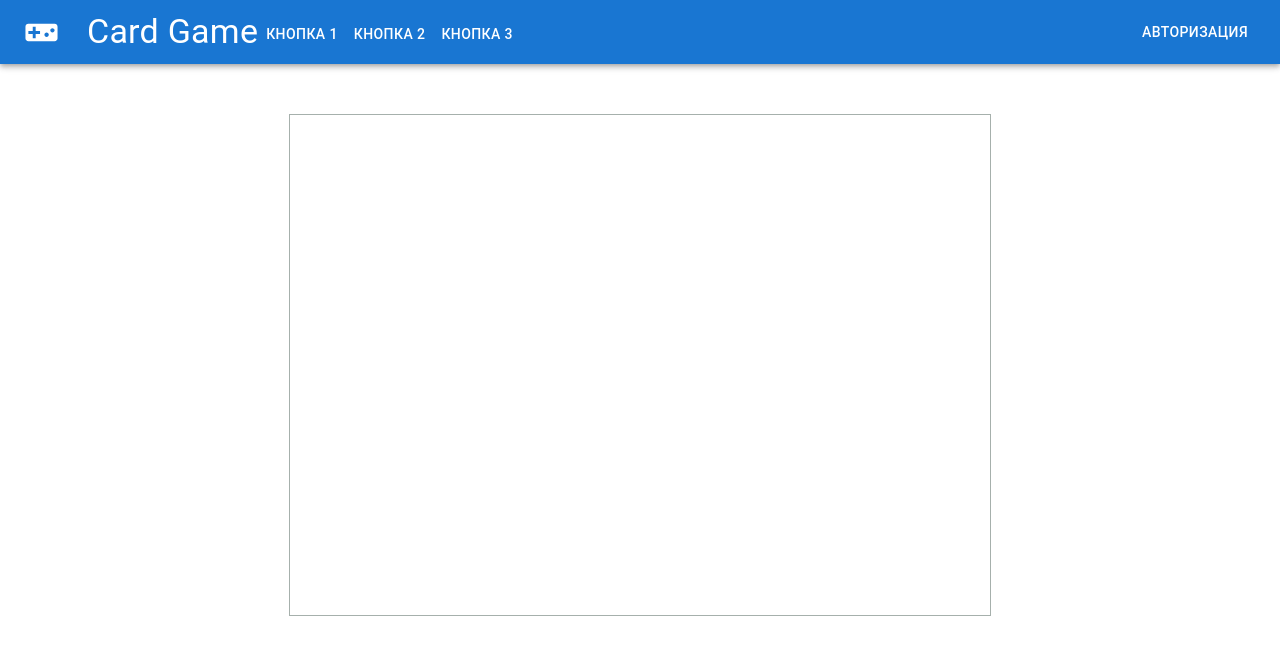
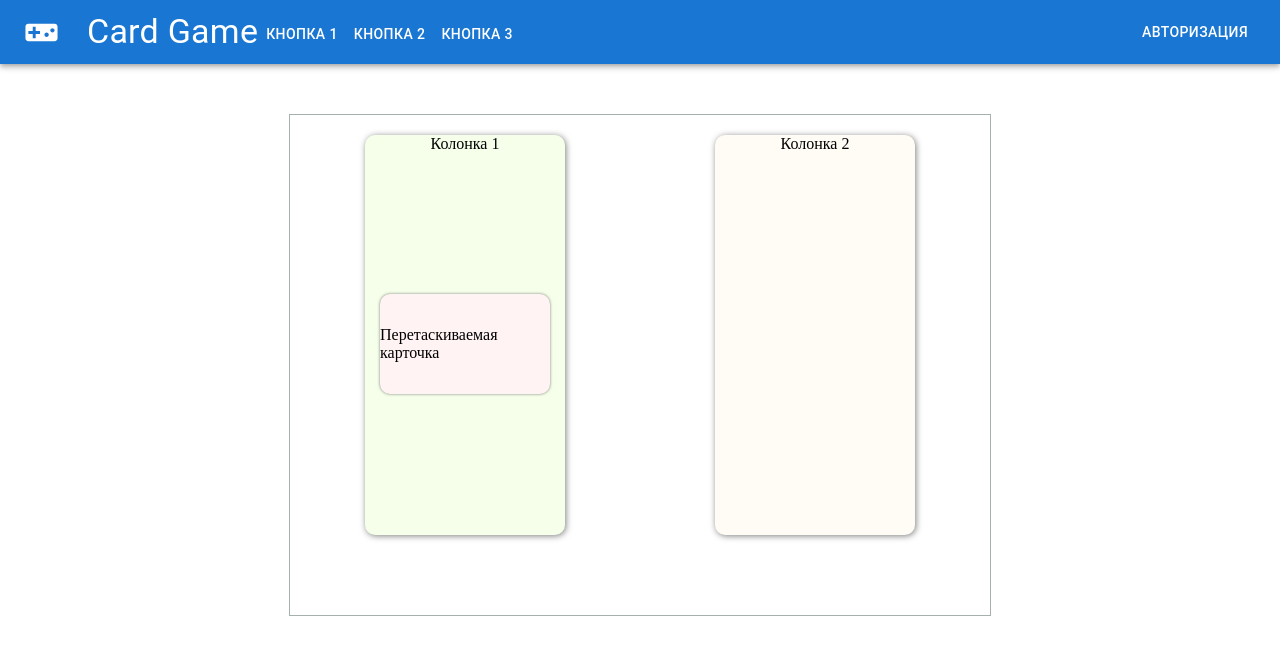
Before and after one commit to inevadim/inecardgame, a React (Create React App) app: page / in a window 1280 px wide. Shown: the top 654 px of the page. Built offline with nearby package versions, Linux system fonts and the light colour scheme.

Commit message:
add 2 block to moove

```diff
--- a/src/components/body/Body.jsx
+++ b/src/components/body/Body.jsx
@@ -1,5 +1,27 @@
 import styles from './Body.module.scss';
 
+const MovableItem = () => {
+  return <div className={styles.movableItem}>Перетаскиваемая карточка</div>;
+};
+const FirstColumn = () => {
+  return (
+    <div className={styles.firstColumn}>
+      Колонка 1
+      <MovableItem />
+    </div>
+  );
+};
+
+const SecondColumn = () => {
+  return <div className={styles.secondColumn}>Колонка 2</div>;
+};
 export const Body = () => {
-  return <div className={styles.body}></div>;
+  return (
+    <div className={styles.body}>
+      <div className={styles.container}>
+        <FirstColumn />
+        <SecondColumn />
+      </div>
+    </div>
+  );
 };
--- a/src/components/body/Body.module.scss
+++ b/src/components/body/Body.module.scss
@@ -6,3 +6,54 @@
     margin: 0 auto;
     margin-top: 50px;
 }
+
+.container {
+    display: flex;
+    flex-direction: row;
+    justify-content: space-around;
+}
+
+.column {
+    height: 400px;
+    width: 200px;
+    margin: 20px;
+    border-radius: 10px;
+    box-shadow: 1px 1px 6px rgba(0,0,0,0.5);
+    display: flex;
+    justify-content: center;
+    flex-wrap: wrap;
+}
+
+.firstColumn {height: 400px;
+    width: 200px;
+    margin: 20px;
+    border-radius: 10px;
+    box-shadow: 1px 1px 6px rgba(0,0,0,0.5);
+    display: flex;
+    justify-content: center;
+    flex-wrap: wrap;
+    background-color: #f5ffea;
+}
+
+.secondColumn {height: 400px;
+    width: 200px;
+    margin: 20px;
+    border-radius: 10px;
+    box-shadow: 1px 1px 6px rgba(0,0,0,0.5);
+    display: flex;
+    justify-content: center;
+    flex-wrap: wrap;
+    background-color: #fffbf5;
+}
+
+.movableItem {
+    border-radius: 10px;
+    background-color: #fff3f3;
+    height: 100px;
+    width: 170px;
+    margin: 10px auto;
+    display: flex;
+    justify-content: center;
+    align-items: center;
+    box-shadow: 0px 0px 3px rgba(0,0,0,0.5);
+}
```
